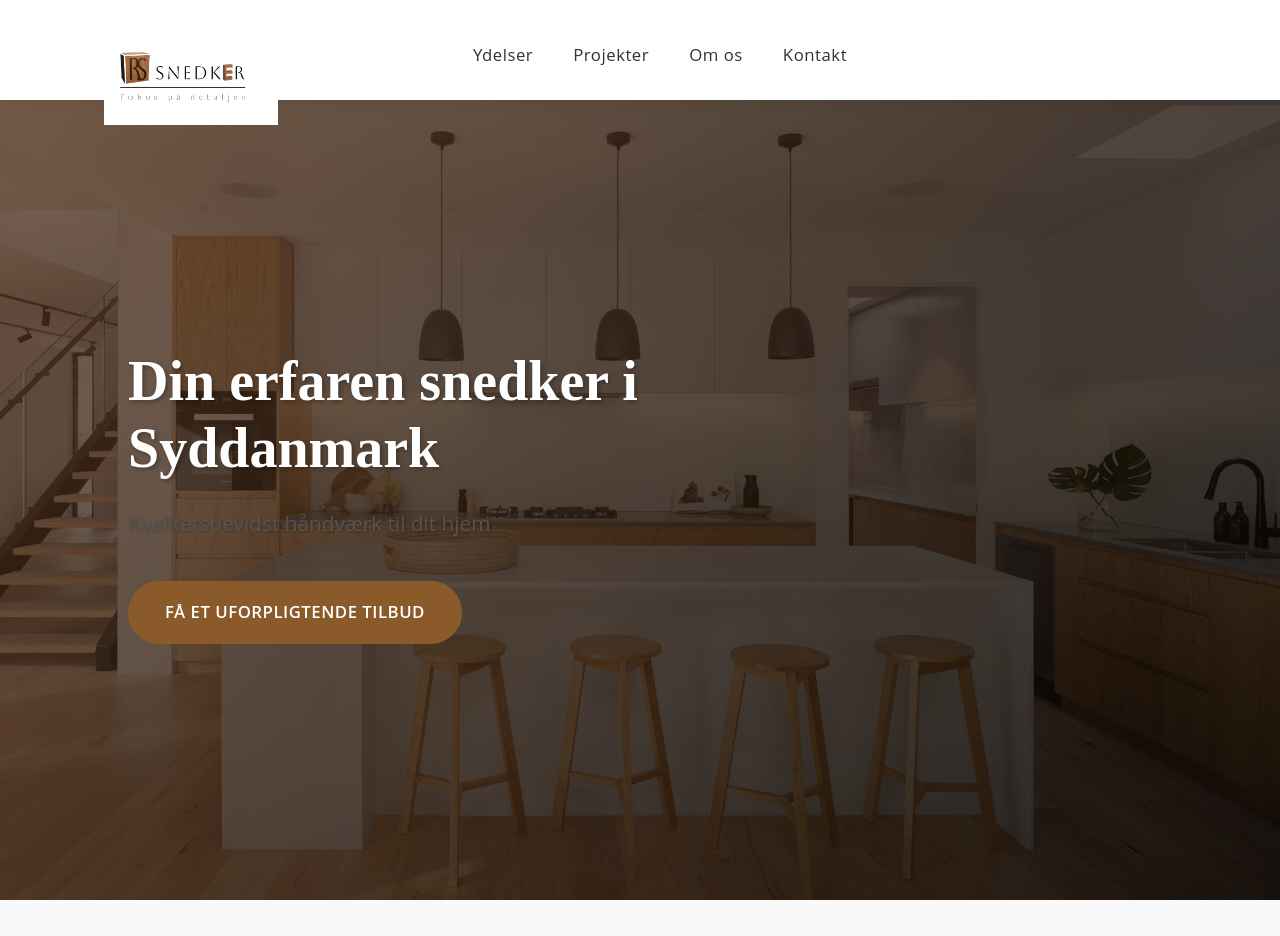
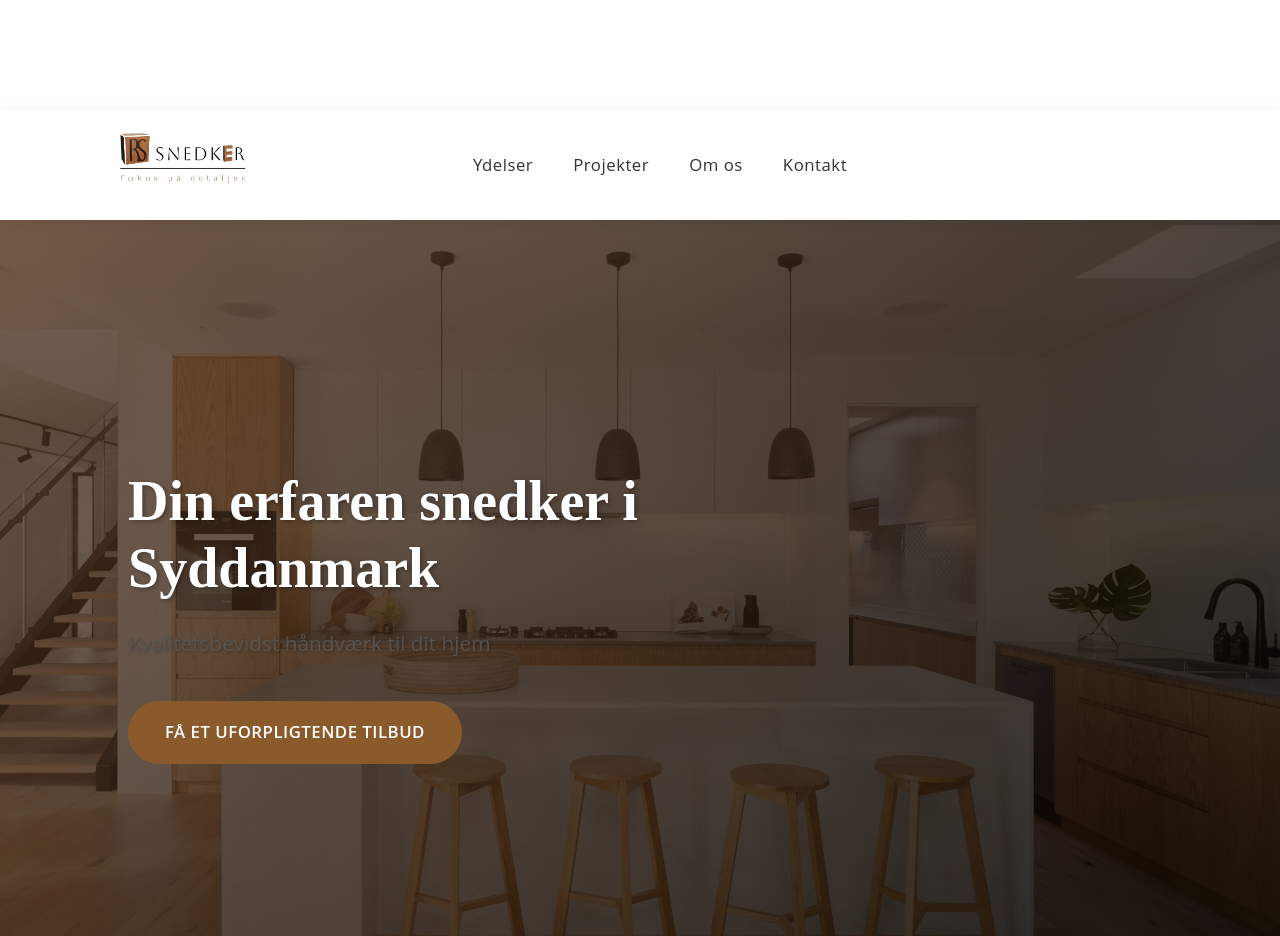
Before and after one commit to ralphboass/rs-snedker, a plain HTML site: page index.html in a window 1280 px wide. Shown: the top 936 px of the page. Drawn offline with Linux system fonts and the light colour scheme.

Commit message:
Update style.css

```diff
--- a/css/style.css
+++ b/css/style.css
@@ -84,21 +84,13 @@ ul {
 }
 
 /* Header & Navigation */
-body {
-    padding-top: 100px; /* Add space for fixed header */
-}
-
 header {
     background-color: rgba(255, 255, 255, 0.98);
     box-shadow: 0 2px 15px rgba(0, 0, 0, 0.08);
-    position: fixed;
-    top: 0;
-    left: 0;
-    right: 0;
     width: 100%;
+    padding: 15px 0;
+    position: relative;
     z-index: 1000;
-    transition: all 0.3s ease;
-    padding: 20px 0 10px; /* More space above the header */
 }
 
 header.scrolled {
@@ -113,14 +105,13 @@ nav {
     margin: 0 auto;
     padding: 0 5%;
     position: relative;
-    height: 100%;
+    min-height: 80px;
 }
 
 .logo {
     display: flex;
-    align-items: flex-start;
-    height: 70px;
-    padding-top: 15px; /* More space above logo */
+    align-items: center;
+    height: 60px;
     position: relative;
     z-index: 1;
 }
@@ -148,9 +139,11 @@ nav {
     position: absolute;
     left: 0;
     right: 0;
-    top: 50%;
-    transform: translateY(-50%);
-    text-align: center;
+    top: 0;
+    bottom: 0;
+    margin: auto;
+    height: fit-content;
+    width: fit-content;
 }
 
 .nav-links li {
```
